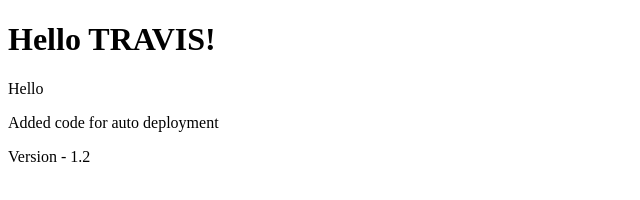
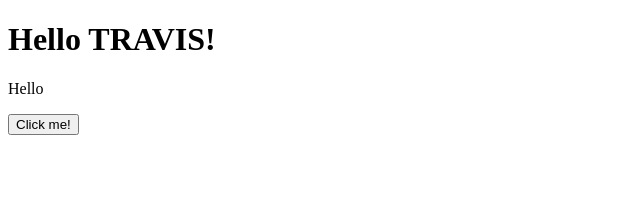
Before and after one commit to rhythm-sharma/electron-travis-ci, an Electron app: page index.html in a window 800 px wide. Shown: the whole page, without its empty margins (0-640 px from the left). Drawn offline with Linux system fonts and the light colour scheme.

Commit message:
test3 added all os deploy

```diff
--- a/index.html
+++ b/index.html
@@ -7,8 +7,8 @@
   <body>
     <h1>Hello TRAVIS!</h1>
     <p>Hello</p>
-    <p>Added code for auto deployment</p>
-    <p>Version - 1.2</p>
+    <button id='clickButton'>Click me!</button>
+    <p id="clickPara" style="display:none">You clicked</p>
     <!-- You can also require other files to run in this process -->
     <script src="./renderer.js"></script>
   </body>
--- a/renderer.js
+++ b/renderer.js
@@ -1,3 +1,7 @@
 // This file is required by the index.html file and will
 // be executed in the renderer process for that window.
 // All of the Node.js APIs are available in this process.
+
+document.getElementById("clickButton").addEventListener("click", function(){
+    document.getElementById("clickPara").style.display = "block"
+});
```
Also changed, not shown: package.json (+27 -7 lines), .travis.yml.
